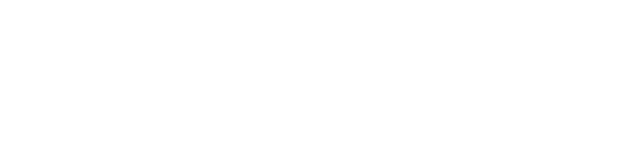
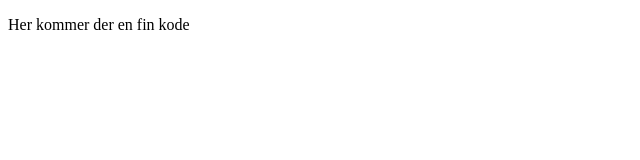
Before and after one commit to Carolineoester/proeve3, a plain HTML site: page assets/index.html in a window 1280 px wide. Shown: the whole page, without its empty margins (0-640 px from the left). Drawn offline with Linux system fonts and the light colour scheme.

Commit message:
add footer in html

```diff
--- a/assets/index.html
+++ b/assets/index.html
@@ -8,6 +8,8 @@
 </head>
 
 <body>
-
+    <footer>
+        <p>Her kommer der en fin kode </p>
+    </footer>
 </body>
 </html>
```
